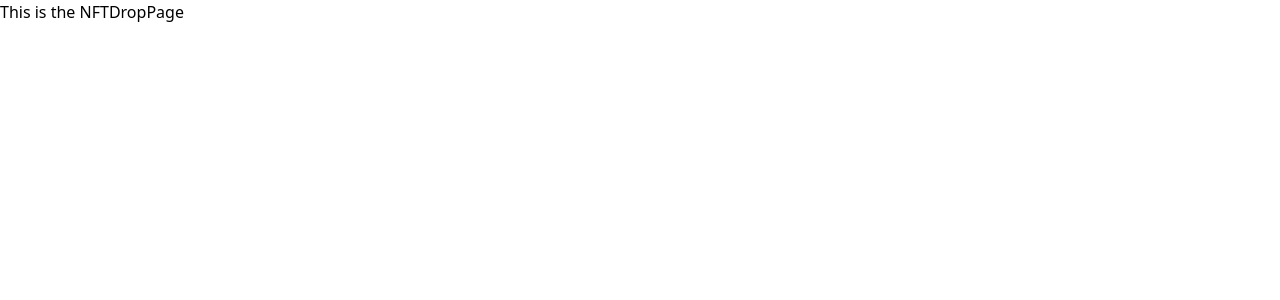
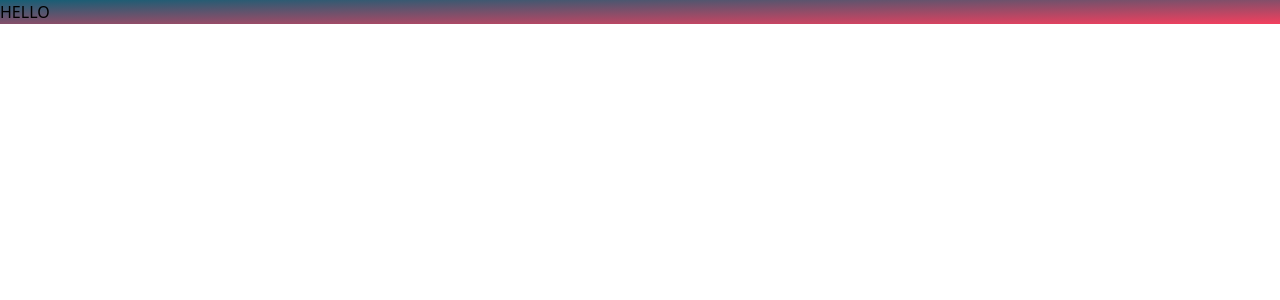
Before and after one commit to JoelAngels/CRYPTO-NTF-DROP, a Next.js app: page /nft/1 in a window 1280 px wide. Shown: the top 300 px of the page. Built offline with nearby package versions, Linux system fonts and the light colour scheme.

Commit message:
gradeint added

```diff
--- a/pages/nft/[id].tsx
+++ b/pages/nft/[id].tsx
@@ -1,7 +1,20 @@
 import React from "react";
 
 function NFTDropPage() {
-  return <div>This is the NFTDropPage</div>;
+  return (
+    <div className="flex h-screen flex-col">
+      {/* LEFT SIDE */}
+
+      <div className="bg-gradient-to-br from-cyan-800 to-rose-500">
+        <div>
+          <h1>HELLO</h1>
+        </div>
+      </div>
+      {/* Right Side */}
+
+      <div></div>
+    </div>
+  );
 }
 
 export default NFTDropPage;
```
